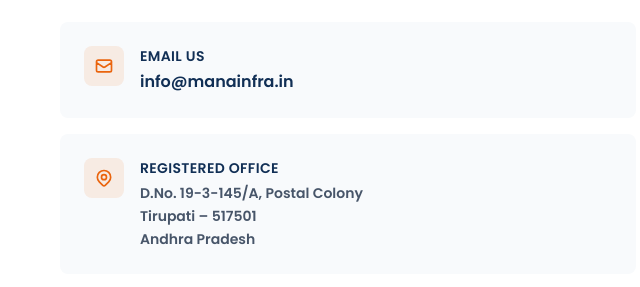
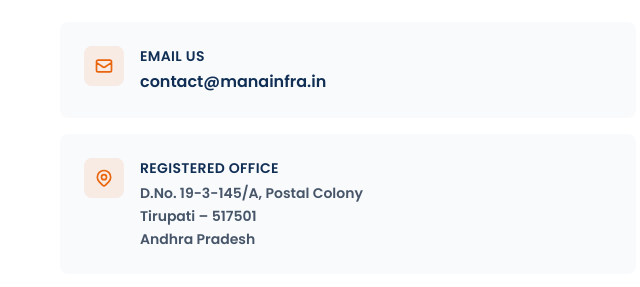
Before and after one commit to 98soumithr/Mana-Infra-Website, a website: page contact.html in a window 1280 px wide. Shown: the part 534-821 px from the top of the page, 612-1252 px from the left. Drawn offline with nearby package versions, Linux system fonts and the light colour scheme; a web font is replaced by a local one.

Commit message:
Update contact email from info@manainfra.in to contact@manainfra.in

```diff
--- a/contact.html
+++ b/contact.html
@@ -146,7 +146,7 @@
               </div>
               <div>
                 <h3 class="font-semibold text-navy text-sm uppercase tracking-wide mb-1">Email Us</h3>
-                <a href="mailto:info@manainfra.in" class="text-navy font-medium hover:text-gold transition-colors duration-300">info@manainfra.in</a>
+                <a href="mailto:contact@manainfra.in" class="text-navy font-medium hover:text-gold transition-colors duration-300">contact@manainfra.in</a>
               </div>
             </div>
           </div>
```
